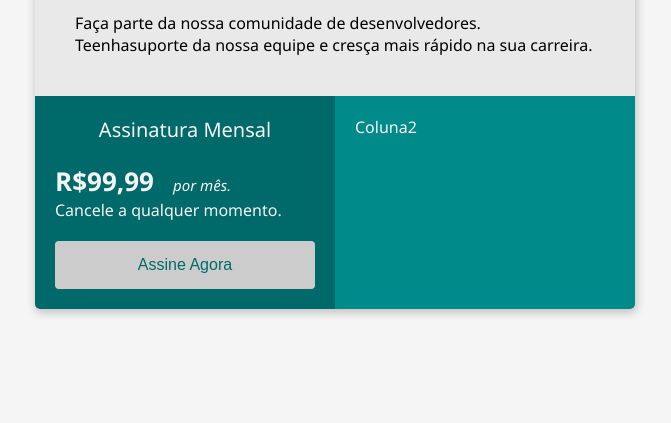
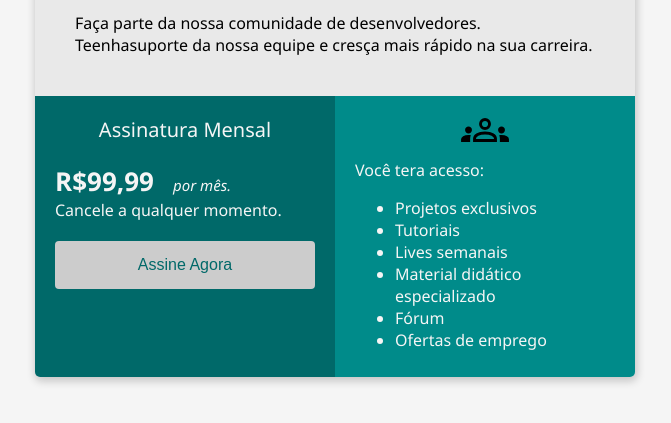
Before and after one commit to AlexandreArantes252/bootcamp-devjr-modulo2, a plain HTML site: page index.html in a window 1280 px wide. Shown: the part 121-544 px from the top of the page, without its empty margins (305-976 px from the left). Drawn offline with Linux system fonts and the light colour scheme.

Commit message:
closes #5 - tags ul li

```diff
--- a/index.html
+++ b/index.html
@@ -87,9 +87,22 @@
         .coluna2{
             background-color: #008B8A;
             width: 50%;
-            padding: 20px;
+            padding: 10px 20px;
             color: #F5F5F5;
         }
+
+        .image-group{
+            text-align: center;
+        }
+
+
+
+
+
+
+
+
+
 
 
 
@@ -134,7 +147,25 @@
             </div>
 
             <div class="coluna2">
-                Coluna2
+
+                <div class="image-group">
+                    <object data="groups_FILL0_wght400_GRAD-25_opsz48.svg" type="image/svg+xml"></object>
+                </div>
+
+                <div>
+                    Você tera acesso:
+                </div>
+
+                <div>
+                    <ul>
+                        <li>Projetos exclusivos</li>
+                        <li>Tutoriais</li>
+                        <li>Lives semanais</li>
+                        <li>Material didático especializado</li>
+                        <li>Fórum</li>
+                        <li>Ofertas de emprego</li>
+                    </ul>
+                </div>
             </div>
         </div>
     </div>
```
Also changed, not shown: groups_FILL0_wght400_GRAD-25_opsz48.svg (added).
